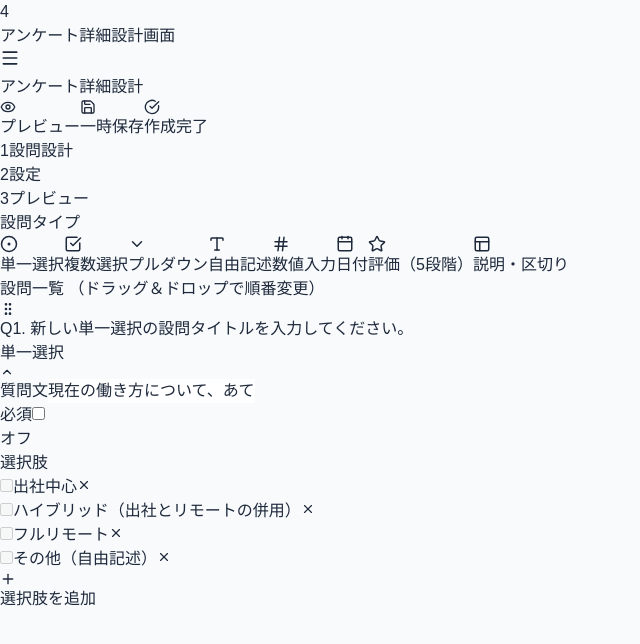
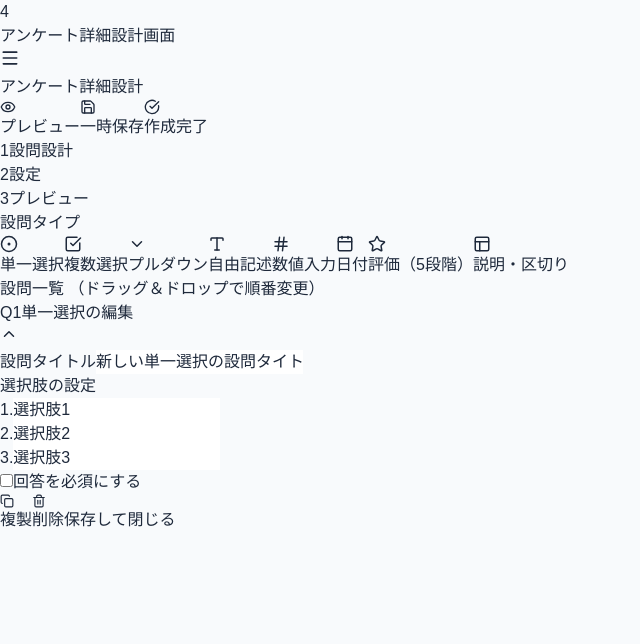
Before and after one commit to kojun1108/survey-designer, a React (Vite) app: page / in a window 1280 px wide. Both pictures are taken after a click on the button "単一選択". Shown: the top 644 px of the page, without its empty margins (0-640 px from the left). Built offline with nearby package versions, Linux system fonts and the light colour scheme.

Commit message:
feat: unique input form interfaces per question type

```diff
--- a/src/App.tsx
+++ b/src/App.tsx
@@ -7,7 +7,6 @@ import { QuestionCard, QuestionEditor } from './components/QuestionItems';
 import type { Question } from './components/QuestionItems';
 
 export default function App() {
-  // 確実に入力状態を空（0）で初期化
   const [questions, setQuestions] = useState<Question[]>([]);
   const [openQuestionId, setOpenQuestionId] = useState<string | null>(null);
 
@@ -25,13 +24,22 @@ export default function App() {
 
     const nextNumber = questions.length + 1;
     const newId = `q-${Date.now()}`;
+    const typeLabel = labels[typeId];
+
+    // 選択肢タイプ用のデフォルトオプション
+    const defaultOptions = ['単一選択', '複数選択', 'プルダウン'].includes(typeLabel)
+      ? ['選択肢1', '選択肢2', '選択肢3']
+      : undefined;
 
     const newQuestion: Question = {
       id: newId,
       number: `Q${nextNumber}`,
-      title: `新しい${labels[typeId]}の設問タイトルを入力してください。`,
-      type: labels[typeId],
+      title: typeLabel === '説明・区切り'
+        ? 'ここへ案内文や説明テキストを入力してください。'
+        : `新しい${typeLabel}の設問タイトルを入力してください。`,
+      type: typeLabel,
       required: false,
+      options: defaultOptions
     };
 
     setQuestions([...questions, newQuestion]);
--- a/src/components/QuestionItems.tsx
+++ b/src/components/QuestionItems.tsx
@@ -1,5 +1,9 @@
 import { useState } from 'react';
-import { ChevronDown, ChevronUp, GripVertical, X, Plus } from 'lucide-react';
+import { Trash2, Copy, ChevronUp, GripVertical } from 'lucide-react';
+import {
+  SingleChoice, MultipleChoice, DropdownChoice,
+  TextAnswer, NumberInput, DateInput, RatingInput, DividerView
+} from './QuestionTypes';
 
 export interface Question {
   id: string;
@@ -7,92 +11,161 @@ export interface Question {
   title: string;
   type: string;
   required: boolean;
+  options?: string[];
 }
 
-interface CardProps {
+interface ItemProps {
   question: Question;
+}
+
+interface CardProps extends ItemProps {
   onOpen: () => void;
 }
 
+interface EditorProps extends ItemProps {
+  onClose: () => void;
+  onSave?: (updated: Question) => void;
+}
+
+// 設問タイプに応じたフォーム描画ヘルパー
+function RenderQuestionBody({ type, options }: { type: string; options?: string[] }) {
+  switch (type) {
+    case '単一選択': return <SingleChoice options={options} preview={true} />;
+    case '複数選択': return <MultipleChoice options={options} preview={true} />;
+    case 'プルダウン': return <DropdownChoice options={options} />;
+    case '自由記述': return <TextAnswer />;
+    case '数値入力': return <NumberInput />;
+    case '日付': return <DateInput />;
+    case '評価（5段階）': return <RatingInput />;
+    case '説明・区切り': return <DividerView />;
+    default: return null;
+  }
+}
+
+// --- 1. 通常時の表示カード (QuestionCard) ---
 export function QuestionCard({ question, onOpen }: CardProps) {
   return (
-    <div
-      className="flex items-center justify-between border border-slate-200 rounded-lg p-4 bg-white shadow-sm hover:border-slate-300 transition-colors cursor-pointer"
-      onClick={onOpen}
-    >
-      <div className="flex items-center gap-3 flex-1">
-        <GripVertical size={16} className="text-slate-400 cursor-grab" />
-        <span className="font-medium text-sm text-slate-800">
-          {question.number}. {question.title}
+    <div className="border border-slate-200 bg-white rounded-lg shadow-sm p-4 hover:border-slate-300 transition-all group relative">
+      <div className="flex items-start gap-3">
+        {/* ドラッグハンドル(ダミー) */}
+        <div className="cursor-grab text-slate-300 group-hover:text-slate-400 pt-1">
+          <GripVertical size={16} />
+        </div>
+
+        <div className="flex-1" onClick={onOpen}>
+          <div className="flex items-center gap-2 mb-1">
+            <span className="text-xs font-bold text-blue-600 bg-blue-50 px-1.5 py-0.5 rounded">
+              {question.number}
             </span>
+            <span className="text-xs text-slate-400 font-medium">
+              {question.type}
+            </span>
+            {question.required && (
+              <span className="text-[10px] text-red-500 bg-red-50 px-1 rounded font-bold">
+                必須
+              </span>
+            )}
           </div>
-      <div className="flex items-center gap-4">
-        {question.required && (
-          <span className="bg-blue-600 text-white text-[11px] px-1.5 py-0.5 rounded font-bold">必須</span>
-        )}
-        <span className="text-sm text-slate-500 flex items-center gap-1">
-          {question.type} <ChevronDown size={14} />
-        </span>
+          <h4 className="text-sm font-semibold text-slate-800">{question.title}</h4>
+
+          {/* ここで設問タイプに合わせたリアルな形状を表示 */}
+          <div className="pointer-events-none opacity-70">
+            <RenderQuestionBody type={question.type} options={question.options} />
+          </div>
+        </div>
       </div>
     </div>
   );
 }
 
-interface EditorProps {
-  question: Question;
-  onClose: () => void;
-}
+// --- 2. 編集時の詳細フォーム (QuestionEditor) ---
+export function QuestionEditor({ question, onClose }: EditorProps) {
+  const [title, setTitle] = useState(question.title);
+  const [required, setRequired] = useState(question.required);
+  // 選択肢系のためのデフォルトステート
+  const [options, setOptions] = useState<string[]>(question.options || ['選択肢1', '選択肢2', '選択肢3']);
 
-export function QuestionEditor({ question, onClose }: EditorProps) {
-  const [isUrgent, setIsUrgent] = useState(question.required);
-  const options = ["出社中心", "ハイブリッド（出社とリモートの併用）", "フルリモート", "その他（自由記述）"];
+  const isChoiceType = ['単一選択', '複数選択', 'プルダウン'].includes(question.type);
 
   return (
-    <div className="border border-blue-300 ring-1 ring-blue-100 rounded-lg shadow-sm overflow-hidden transition-all">
-      <div className="flex items-center justify-between p-4 bg-white cursor-pointer select-none" onClick={onClose}>
-        <div className="flex items-center gap-3 flex-1">
-          <GripVertical size={16} className="text-slate-400 cursor-grab" />
-          <span className="font-bold text-sm text-slate-900">{question.number}. {question.title}</span>
+    <div className="border-2 border-blue-500 bg-slate-50/50 rounded-lg shadow-md p-5 transition-all space-y-4">
+      {/* 上部ヘッダー */}
+      <div className="flex items-center justify-between border-b border-slate-200 pb-3">
+        <div className="flex items-center gap-2">
+          <span className="text-xs font-bold text-white bg-blue-600 px-2 py-0.5 rounded">
+            {question.number}
+          </span>
+          <span className="text-sm font-bold text-slate-700">{question.type}の編集</span>
         </div>
-        <div className="flex items-center gap-4">
-          {isUrgent && <span className="bg-blue-600 text-white text-[11px] px-1.5 py-0.5 rounded font-bold">必須</span>}
-          <span className="text-sm text-slate-700 flex items-center gap-1 font-bold">
-            {question.type} <ChevronUp size={14} />
-          </span>
-        </div>
+        <button onClick={onClose} className="text-slate-400 hover:text-slate-600 p-1 rounded hover:bg-slate-100">
+          <ChevronUp size={18} />
+        </button>
       </div>
 
-      <div className="p-5 bg-slate-50/50 border-t border-slate-100 space-y-4">
-        <div className="flex gap-6">
-          <div className="flex-1">
-            <label className="block text-xs font-bold text-slate-500 mb-1">質問文</label>
+      {/* 設問タイトル入力 */}
+      <div className="space-y-1">
+        <label className="text-xs font-bold text-slate-600 block">設問タイトル</label>
         <input
           type="text"
-              defaultValue="現在の働き方について、あてはまるものをすべて選んでください。"
-              className="w-full bg-white border border-slate-200 rounded px-3 py-2 text-sm text-slate-800 focus:outline-none focus:border-blue-500"
+          value={title}
+          onChange={(e) => setTitle(e.target.value)}
+          className="w-full text-sm font-medium border border-slate-300 rounded-md p-2 focus:ring-2 focus:ring-blue-500/20 focus:border-blue-500 bg-white"
         />
       </div>
-          <div className="w-24 flex flex-col justify-between items-end">
-            <span className="text-xs font-bold text-slate-500">必須</span>
-            <label className="relative inline-flex items-center cursor-pointer mt-2">
-              <input type="checkbox" checked={isUrgent} onChange={() => setIsUrgent(!isUrgent)} className="sr-only peer" />
-              <div className="w-11 h-6 bg-slate-200 rounded-full peer peer-checked:after:translate-x-full peer-checked:after:border-white after:content-[''] after:absolute after:top-[2px] after:left-[2px] after:bg-white after:border-slate-300 after:border after:rounded-full after:h-5 after:w-5 after:transition-all peer-checked:bg-blue-600"></div>
-              <span className={`ml-2 text-xs font-bold ${isUrgent ? 'text-blue-600' : 'text-slate-400'}`}>{isUrgent ? 'オン' : 'オフ'}</span>
+
+      {/* 選択肢タイプ（単一・複数・プルダウン）の場合のみ、オプション編集フィールドを出す */}
+      {isChoiceType && (
+        <div className="space-y-2 bg-white p-3 rounded-md border border-slate-200">
+          <label className="text-xs font-bold text-slate-600 block">選択肢の設定</label>
+          {options.map((opt, idx) => (
+            <div key={idx} className="flex items-center gap-2">
+              <span className="text-xs text-slate-400 w-4 text-center">{idx + 1}.</span>
+              <input
+                type="text"
+                value={opt}
+                onChange={(e) => {
+                  const newOpts = [...options];
+                  newOpts[idx] = e.target.value;
+                  setOptions(newOpts);
+                }}
+                className="flex-1 text-xs border border-slate-200 rounded p-1.5 focus:border-blue-500"
+              />
+            </div>
+          ))}
+        </div>
+      )}
+
+      {/* 下部コントローラー */}
+      <div className="flex items-center justify-between pt-2 border-t border-slate-200/60 text-slate-500 text-xs">
+        <div className="flex items-center gap-4">
+          {/* 説明・区切りタイプは必須チェックを隠す */}
+          {question.type !== '説明・区切り' && (
+            <label className="flex items-center gap-2 cursor-pointer font-medium select-none text-slate-600">
+              <input
+                type="checkbox"
+                checked={required}
+                onChange={(e) => setRequired(e.target.checked)}
+                className="rounded border-slate-300 text-blue-600 focus:ring-blue-500"
+              />
+              回答を必須にする
             </label>
-          </div>
+          )}
         </div>
 
-        <div className="space-y-2">
-          <div className="flex justify-between items-center"><label className="text-xs font-bold text-slate-500">選択肢</label></div>
-          {options.map((option, idx) => (
-            <div key={idx} className="flex items-center gap-3 bg-white border border-slate-200 rounded px-3 py-2.5 shadow-sm">
-              <input type="checkbox" disabled className="rounded border-slate-300" />
-              <span className="text-sm text-slate-700 flex-1">{option}</span>
-              <button className="text-slate-400 hover:text-slate-600"><X size={14} /></button>
-            </div>
-          ))}
-          <button className="w-full py-2 border border-dashed border-blue-300 rounded text-sm text-blue-600 font-medium hover:bg-blue-50 flex items-center justify-center gap-1 mt-2">
-            <Plus size={16} /> 選択肢を追加
+        <div className="flex items-center gap-2">
+          <button className="flex items-center gap-1.5 px-2.5 py-1.5 text-slate-600 hover:text-slate-800 hover:bg-slate-100 rounded transition-colors">
+            <Copy size={14} />
+            <span>複製</span>
+          </button>
+          <button className="flex items-center gap-1.5 px-2.5 py-1.5 text-red-600 hover:text-red-700 hover:bg-red-50 rounded transition-colors">
+            <Trash2 size={14} />
+            <span>削除</span>
+          </button>
+          <button
+            onClick={onClose}
+            className="ml-2 px-4 py-1.5 bg-blue-600 hover:bg-blue-700 text-white font-semibold rounded shadow-sm text-xs transition-colors"
+          >
+            保存して閉じる
           </button>
         </div>
       </div>
--- /dev/null
+++ b/src/components/QuestionTypes.tsx
@@ -0,0 +1,104 @@
+import { Star } from 'lucide-react';
+
+interface TypeProps {
+  options?: string[];
+  preview?: boolean;
+}
+
+// 1. 単一選択 (ラジオボタン)
+export function SingleChoice({ options = ['選択肢1', '選択肢2', '選択肢3'], preview = false }: TypeProps) {
+  return (
+    <div className="space-y-2 mt-2">
+      {options.map((opt, i) => (
+        <label key={i} className="flex items-center gap-2 text-sm text-slate-600 cursor-pointer">
+          <input type="radio" name="preview-single" disabled={preview} className="text-blue-600 focus:ring-blue-500" />
+          <span>{opt}</span>
+        </label>
+      ))}
+    </div>
+  );
+}
+
+// 2. 複数選択 (チェックボックス)
+export function MultipleChoice({ options = ['選択肢1', '選択肢2', '選択肢3'], preview = false }: TypeProps) {
+  return (
+    <div className="space-y-2 mt-2">
+      {options.map((opt, i) => (
+        <label key={i} className="flex items-center gap-2 text-sm text-slate-600 cursor-pointer">
+          <input type="checkbox" disabled={preview} className="rounded text-blue-600 focus:ring-blue-500" />
+          <span>{opt}</span>
+        </label>
+      ))}
+    </div>
+  );
+}
+
+// 3. プルダウン
+export function DropdownChoice({ options = ['選択肢1', '選択肢2', '選択肢3'] }: TypeProps) {
+  return (
+    <select className="mt-2 block w-full max-w-xs rounded-md border-slate-300 bg-white shadow-sm focus:border-blue-500 focus:ring-blue-500 text-sm p-2 border">
+      <option value="">選択してください</option>
+      {options.map((opt, i) => (
+        <option key={i} value={opt}>{opt}</option>
+      ))}
+    </select>
+  );
+}
+
+// 4. 自由記述 (テキストエリア)
+export function TextAnswer() {
+  return (
+    <textarea
+      rows={3}
+      disabled
+      placeholder="回答者はここに文章を入力します"
+      className="mt-2 block w-full rounded-md border-slate-200 bg-slate-50/50 shadow-sm text-sm p-2 border cursor-not-allowed"
+    />
+  );
+}
+
+// 5. 数値入力
+export function NumberInput() {
+  return (
+    <input
+      type="number"
+      disabled
+      placeholder="半角数値を入力"
+      className="mt-2 block w-full max-w-xs rounded-md border-slate-200 bg-slate-50/50 shadow-sm text-sm p-2 border cursor-not-allowed"
+    />
+  );
+}
+
+// 6. 日付入力
+export function DateInput() {
+  return (
+    <input
+      type="date"
+      disabled
+      className="mt-2 block w-full max-w-xs rounded-md border-slate-200 bg-slate-50/50 shadow-sm text-sm p-2 border cursor-not-allowed"
+    />
+  );
+}
+
+// 7. 評価（5段階）
+export function RatingInput() {
+  return (
+    <div className="flex items-center gap-1 mt-2">
+      {[1, 2, 3, 4, 5].map((num) => (
+        <button key={num} type="button" className="text-slate-300 hover:text-amber-400 transition-colors">
+          <Star size={24} className="fill-current" />
+        </button>
+      ))}
+      <span className="text-xs text-slate-400 ml-2">（1:不満 〜 5:満足）</span>
+    </div>
+  );
+}
+
+// 8. 説明・区切り
+export function DividerView() {
+  return (
+    <div className="mt-2 p-3 bg-slate-50 rounded border-l-4 border-slate-400 text-xs text-slate-500 italic">
+      ※この項目は回答を求めず、画面上の案内やセクションの区切りとして表示されます。
+    </div>
+  );
+}
```
Lines whose indentation alone changed are shown as unchanged.
